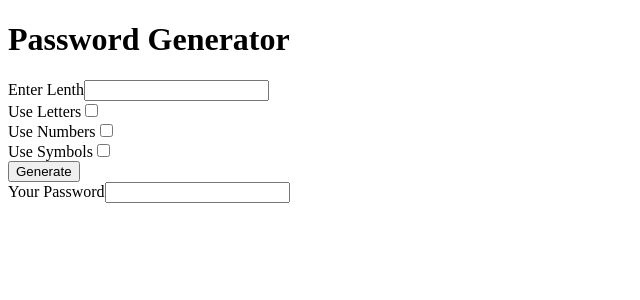
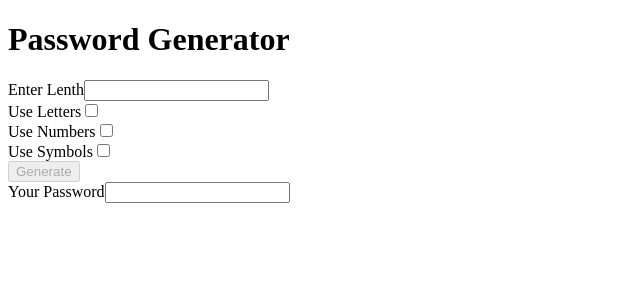
Before and after one commit to pochanglin/password-generator, an Angular app: page / in a window 1280 px wide. Shown: the top 300 px of the page, without its empty margins (0-640 px from the left). Built offline with nearby package versions, Linux system fonts and the light colour scheme.

Commit message:
adding disabled property on generate button

```diff
--- a/src/app/app.component.html
+++ b/src/app/app.component.html
@@ -21,7 +21,11 @@
 </div>
 
 <div>
-  <button (click)="onButtonClick()">Generate</button>
+  <button
+    (click)="onButtonClick()"
+    [disabled]="!(length && (isUseLetters || isUseNumbers || isUseSymbols))" >
+    Generate
+  </button>
 </div>
 
 <div>
```
